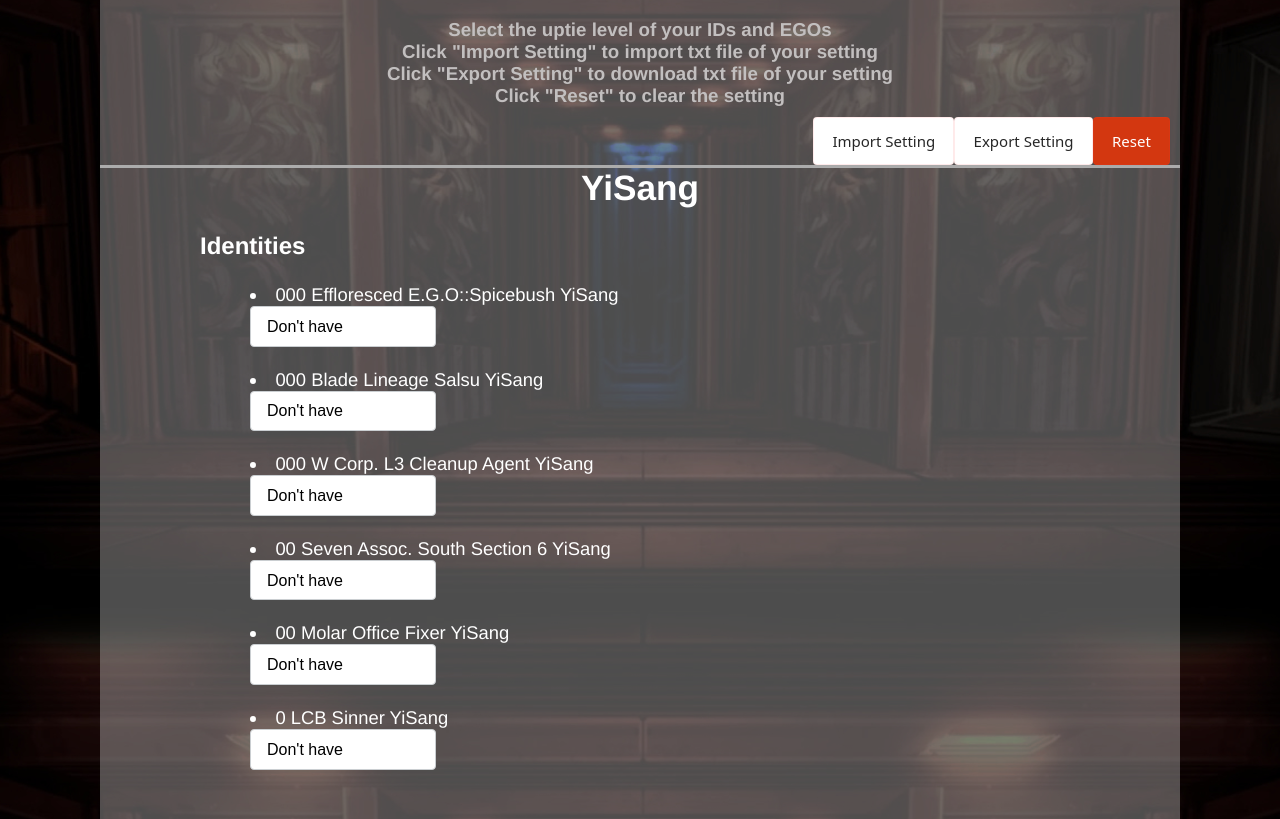
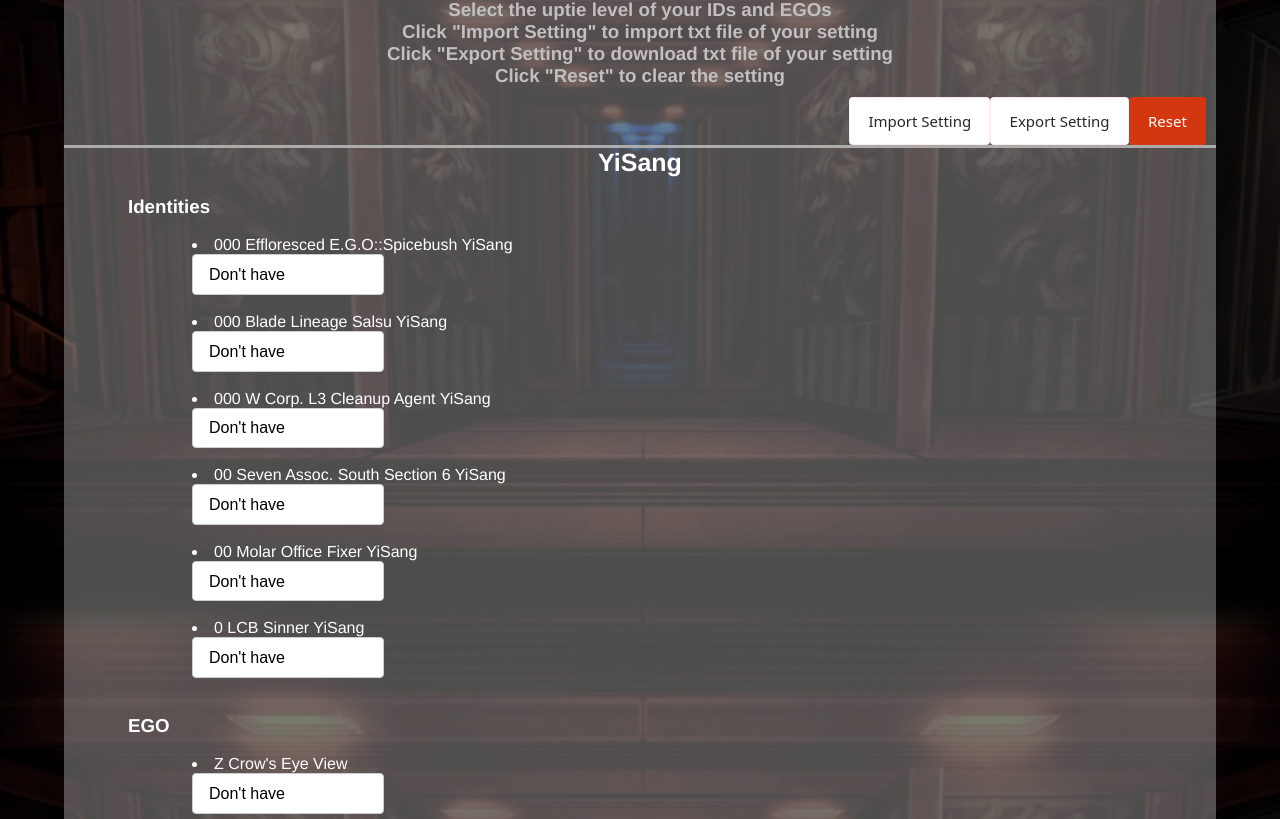
Before and after one commit to xfdxfdxfd/dantedoglcb, a Vue app: page /LCB/StatusSetting in a window 1280 px wide. Shown: the part 295-1114 px from the top of the page. Built offline with nearby package versions, Linux system fonts and the light colour scheme.

Commit message:
fix the UI on mobile phone

```diff
--- a/src/App.vue
+++ b/src/App.vue
@@ -24,7 +24,7 @@
         :to="{ name: 'UptieCalculator' }">{{ $t(`UptieCalculator`) }}</router-link>
     </div>
   </div>
-  <div style="z-index: 5;padding-top:100px">
+  <div style="z-index: 5;padding-top:10vh">
     <router-view />
   </div>
 </template>
@@ -132,7 +132,7 @@ body {
   /* Position the navbar at the top of the page */
   min-width: 100vw;
   /* Full width */
-  height: 138px;
+  min-height: 138px;
   background-repeat: no-repeat;
   background-size: cover;
   background-attachment: fixed;
--- a/src/locales/en.json
+++ b/src/locales/en.json
@@ -15,9 +15,10 @@
     "StatusSettingSection":"Set the status of your IDs and EGOs to update the information in all tools.",
     "StatusSettingSection2":"Select the uptie level of your IDs and EGOs\nClick \"Import Setting\" to import txt file of your setting\nClick \"Export Setting\" to download txt file of your setting\nClick \"Reset\" to clear the setting",
 
-    "Changelog19-11-2023":"Finish the basic functions of the website(Home,Changelog,UptieCalculator,StatusSetting)",
+    "Changelog19-11-2023":"Finish the basic functions of the website (Home, Changelog, UptieCalculator, StatusSetting)",
     "Changelog21-11-2023":"Add the 2 new IDs without changing the stored data in users' browser",
     "Changelog22-11-2023":"Add the S3 battle pass EGOs(excluding Ishmael's WAW Blind Obsession). Show the IDs' rarity and EGOs' risk level next to the name.",
+    "Changelog26-11-2023":"Improve the UI on mobile phone",
 
     "Effloresced E.G.O::Spicebush YiSang":"Effloresced E.G.O::Spicebush YiSang",
     "Blade Lineage Salsu YiSang":"Blade Lineage Salsu YiSang",
--- a/src/locales/zh.json
+++ b/src/locales/zh.json
@@ -18,6 +18,7 @@
     "Changelog19-11-2023":"完成網站的基本功能(首頁，日誌，升階計算器，更新設定)",
     "Changelog21-11-2023":"在不影響使用者原有紀錄下新增中唐和中鎖人格",
     "Changelog22-11-2023":"新增S3通行證EGO(不包括盲目瑪)，新增名字中顯示人格的稀有度和EGO的危險度",
+    "Changelog26-11-2023":"改善手機上的用戶介面",
 
     "Effloresced E.G.O::Spicebush YiSang":"花箱",
     "Blade Lineage Salsu YiSang":"劍箱",
--- a/src/views/Changelog.vue
+++ b/src/views/Changelog.vue
@@ -6,16 +6,20 @@
                 &nbsp;
                 <h2 style="border-bottom: 3px solid rgb(172, 172, 172);"></h2>
                 &nbsp;
-                <h3 class="box1h3text" style="text-align: left;font-size: 1.5rem;margin:10px">22-11-2023</h3>
-                <h3 class="box1h3text" style="text-align: left;color:#c2bfbf;margin:10px">{{ $t(`Changelog22-11-2023`) }}
+                <h3 class="box1h2text" style="text-align: left;">26-11-2023</h3>
+                <h3 class="box1h3text" style="text-align: left;color:#c2bfbf">{{ $t(`Changelog26-11-2023`) }}
                 </h3>
                 &nbsp;
-                <h3 class="box1h3text" style="text-align: left;font-size: 1.5rem;margin:10px">21-11-2023</h3>
-                <h3 class="box1h3text" style="text-align: left;color:#c2bfbf;margin:10px">{{ $t(`Changelog21-11-2023`) }}
+                <h3 class="box1h2text" style="text-align: left;">22-11-2023</h3>
+                <h3 class="box1h3text" style="text-align: left;color:#c2bfbf">{{ $t(`Changelog22-11-2023`) }}
                 </h3>
                 &nbsp;
-                <h3 class="box1h3text" style="text-align: left;font-size: 1.5rem;margin:10px">19-11-2023</h3>
-                <h3 class="box1h3text" style="text-align: left;color:#c2bfbf;margin:10px">{{ $t(`Changelog19-11-2023`) }}
+                <h3 class="box1h2text" style="text-align: left;">21-11-2023</h3>
+                <h3 class="box1h3text" style="text-align: left;color:#c2bfbf">{{ $t(`Changelog21-11-2023`) }}
+                </h3>
+                &nbsp;
+                <h3 class="box1h2text" style="text-align: left;">19-11-2023</h3>
+                <h3 class="box1h3text" style="text-align: left;color:#c2bfbf">{{ $t(`Changelog19-11-2023`) }}
                 </h3>
             </div>
         </div>
--- a/src/views/Home.vue
+++ b/src/views/Home.vue
@@ -1,7 +1,7 @@
 <template>
     <div style="min-height: 100vh;" class="content">
         <div style="position: relative;">
-            <div class="box box1">
+            <div class="box1">
                 <h1 style="font-size: 40px;padding-top: 20px;color: #ffffff;">{{ $t(`Welcome`) }}</h1>
                 <h2 style="color: #c2bfbf;">{{ $t(`WelcomeText`) }}</h2>
                 &nbsp;
@@ -50,7 +50,9 @@ export default {
     color: #fff;
     background-color: rgba(255, 255, 255, 0.3);
     text-align: center;
-    margin: 100px;
+    margin-top: max(100px, 10vh);
+    margin-left: 5vw;
+    margin-right: 5vw;
     border-radius: 25px;
 }
 
@@ -58,12 +60,15 @@ export default {
     white-space: pre-line;
     color: #ffffff;
     font-size: 25px;
+    padding-left: 3vw;
+    padding-right: 3vw;
+
 }
 
 .box1h3text {
     white-space: pre-line;
     color: #ffffff;
-    padding-left: 100px;
-    padding-right: 100px;
+    padding-left: 5vw;
+    padding-right: 5vw;
 }
 </style>
--- a/src/views/StatusSetting.vue
+++ b/src/views/StatusSetting.vue
@@ -16,10 +16,9 @@
                 </div>
                 <div v-for="(ID_id, ID_index) in All_IDs" :key="ID_index">
                     <h2 style="border-bottom: 3px solid rgb(172, 172, 172);"></h2>
-                    <h2 class="box1h2text" style="font-size: 2.2rem;">{{ $t(ID_to_name(ID_index)) }}</h2>
-                    <h3 class="box1h3text" style="text-align: left;font-size: 1.5rem">{{ $t(`Identities`) }}</h3>
-                    <li style="text-align: left;padding-left:150px;font-size: 1.15rem" v-for="(id, index) in ID_id.IDs"
-                        :key="index">
+                    <h2 class="box1h2text">{{ $t(ID_to_name(ID_index)) }}</h2>
+                    <h3 class="box1h3text" style="text-align: left;">{{ $t(`Identities`) }}</h3>
+                    <li style="text-align: left;padding-left:10vw;" v-for="(id, index) in ID_id.IDs" :key="index">
                         {{ id.rarity }}&nbsp;{{ $t(index) }}
                         &nbsp;
                         <div>
@@ -34,9 +33,8 @@
                         </div>
                         &nbsp;
                     </li>
-                    <h3 class="box1h3text" style="text-align: left;font-size: 1.5rem">EGO</h3>
-                    <li style="text-align: left;padding-left:150px;font-size: 1.15rem" v-for="(id, index) in ID_id.EGOs"
-                        :key="index">
+                    <h3 class="box1h3text" style="text-align: left;">EGO</h3>
+                    <li style="text-align: left;padding-left:10vw;" v-for="(id, index) in ID_id.EGOs" :key="index">
                         {{ id.rarity }}&nbsp;{{ $t(index) }}
                         &nbsp;
                         <div>
@@ -466,7 +464,8 @@ select {
     /* safari */
     -webkit-appearance: none;
     /* other styles for aesthetics */
-    width: 20%;
+    width: auto;
+    min-width: 15vw;
     font-size: 1rem;
     padding: 0.675em 1em 0.675em 1em;
     background-color: #fff;
--- a/src/views/UptieCalculator.vue
+++ b/src/views/UptieCalculator.vue
@@ -36,7 +36,7 @@
 
                 <!--result below-->
                 <h2 class="box1h2text">
-                    <div style="text-align: left;padding-left:100px">
+                    <div style="text-align: left;padding-left:5vw">
                         <img class="shardimg" alt="ThreadAmount" src="../../src/assets/icon_twine.png">:{{
                             CalResult.ThreadAmount
                         }}&nbsp;
@@ -723,6 +723,6 @@ export default {
 
 <style>
 .shardimg {
-    width: 50px
+    width: min(50px, 8vw);
 }
 </style>
```
